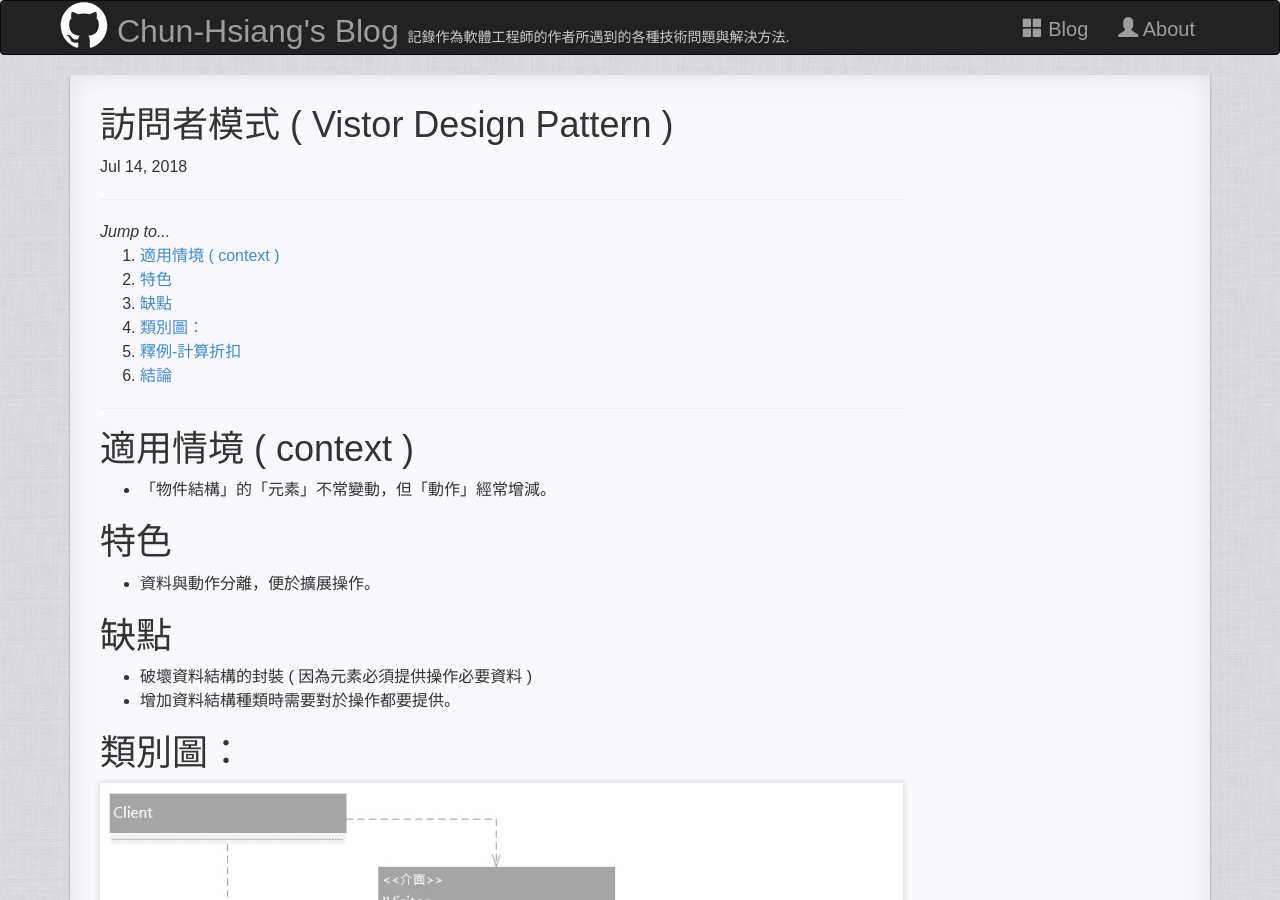
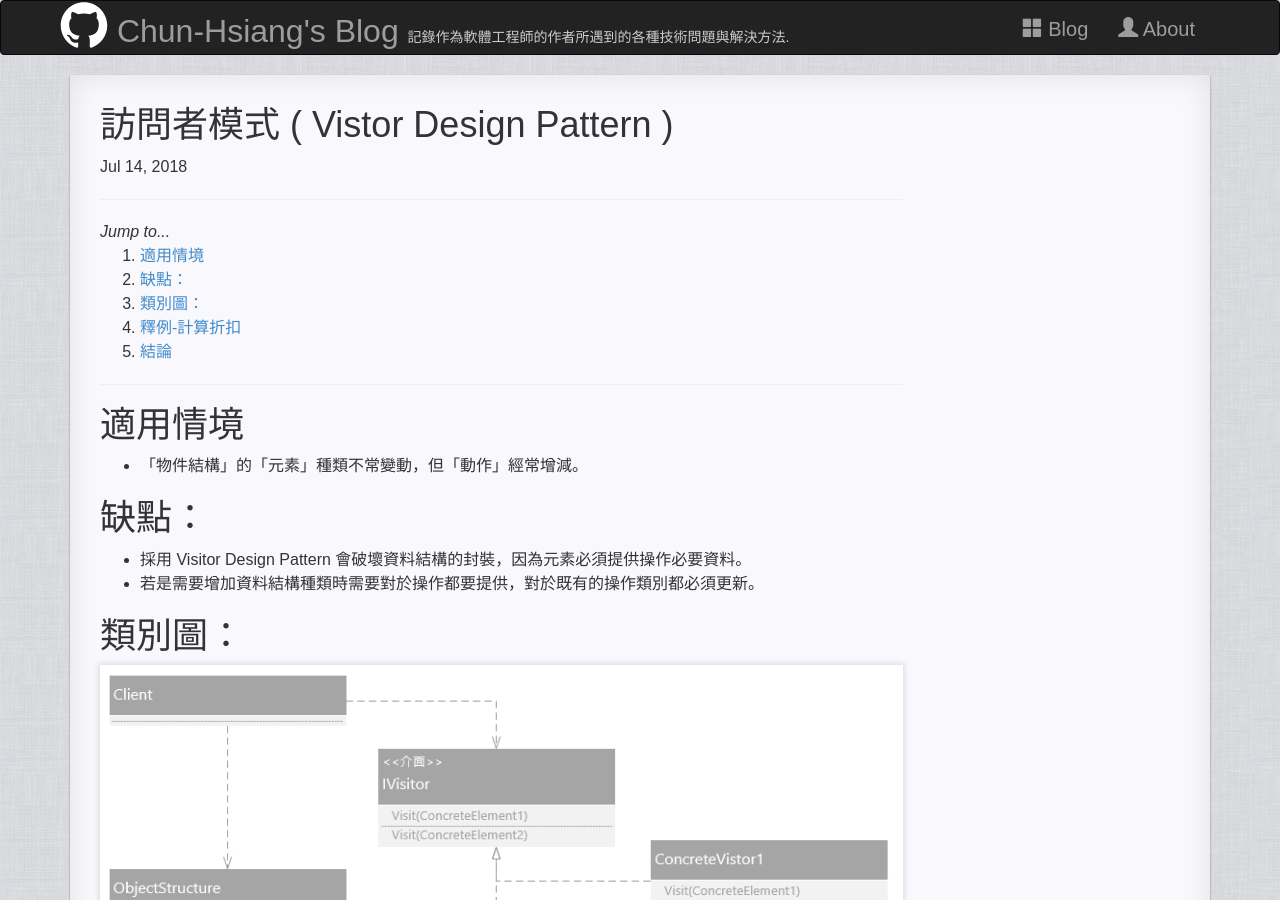
Before and after one commit to No129/No129.github.io, a Jekyll site: the page built from _posts/Coding/2018-07-13-[Codeing]Vistor_Design_Pattern.md, in a window 1280 px wide and 900 px high. Built offline with Jekyll 4.4.1, drawn with Linux system fonts in a browser that asks for light colours; nearby versions of some CDN libraries; some of the changed text lies outside the part shown.

Commit message:
Post 2018-07-13 .3

````diff
--- a/_posts/Coding/2018-07-13-[Codeing]Vistor_Design_Pattern.md
+++ b/_posts/Coding/2018-07-13-[Codeing]Vistor_Design_Pattern.md
@@ -6,18 +6,15 @@ tag:
 date: 2018-07-13 24:00:00 UTC+8
 last_modified_at: 2018-07-13 24:00:00 UTC+8
 ---
-# 適用情境 ( context )
-* 「物件結構」的「元素」不常變動，但「動作」經常增減。
+# 適用情境
+* 「物件結構」的「元素」種類不常變動，但「動作」經常增減。
 
-# 特色
-* 資料與動作分離，便於擴展操作。
-
-# 缺點
-* 破壞資料結構的封裝 ( 因為元素必須提供操作必要資料 )
-* 增加資料結構種類時需要對於操作都要提供。
+# 缺點：
+* 採用 Visitor Design Pattern 會破壞資料結構的封裝，因為元素必須提供操作必要資料。
+* 若是需要增加資料結構種類時需要對於操作都要提供，對於既有的操作類別都必須更新。
 
 # 類別圖：
-![Vistor Design Pattern](/assets/DesignPattern/VistorDesignPattern.jpg)
+![Vistor Design Pattern](/assets/DesignPattern/VisitorDesignPattern.jpg)
 
 # 釋例-計算折扣
 
@@ -168,7 +165,7 @@ Food's holiday price:80
 Book's holiday price:95
 ```
 
-* 但這個例子並無法表現出 Vistor Design Pattern 的優點，畢竟客戶端可以直接如下例呼叫，就可以得到相同結果，單純利用多形的特色就可以將資料與操作分離，完全不用套模式。
+* 但這個例子並無法表現出 Visitor Design Pattern 的優點，畢竟客戶端可以直接如下例呼叫，就可以得到相同結果，單純利用多形的特色就可以將資料與操作分離，完全不用套模式。
 
 ```csharp
     class Program
@@ -228,6 +225,7 @@ Book's holiday price:95
 
 # 結論
 首先，訪問者模式將原本在操作時需要進行型別判斷的程序直接透過類別本身處理，可以將原本需要透過型別判斷的判斷句取消，統一透過 Accept 函式處理掉了；此外，訪問者一般會遍歷所有項目，所以可以做到跨項目的功能，例如前面的結帳功能，就能在計算同時行加總的功能。
+
 ```csharp
     public class CommonCalculator : BaseCalculator
     {
````
Also changed, not shown: assets/DesignPattern/VisitorDesignPattern.jpg (renamed from assets/DesignPattern/VistorDesignPattern.jpg).
